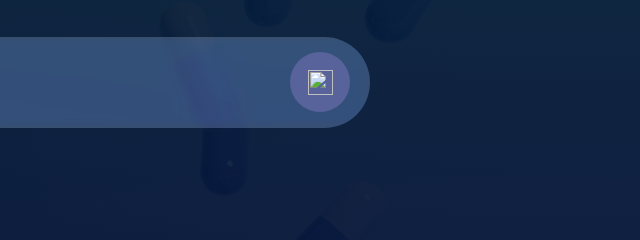
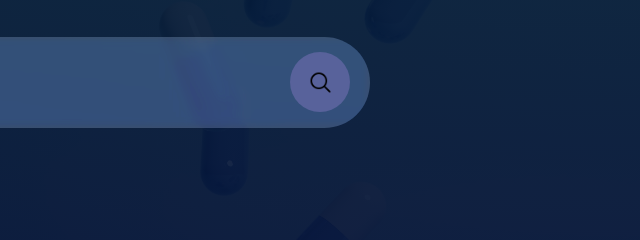
Before and after one commit to suuru/searchdrugs, a plain HTML site: page index.html in a window 1280 px wide. Shown: the part 318-558 px from the top of the page, 620-1260 px from the left. Drawn offline with Linux system fonts and the light colour scheme; files whose address does not match are found by name.

Commit message:
Update index.html

```diff
--- a/index.html
+++ b/index.html
@@ -9,7 +9,7 @@
     <div class="container">
     <form action="https://google.com/search"  method="get" class="searchbar">
         <input type="text" placeholder="Search any drug" name="q">
-        <button type="submit"><img src="Downloads/icons8-search-30.png"></imgs></button>
+        <button type="submit"><img src="icons8-search-30.png"></imgs></button>
     </form>
 
 </div>
```
